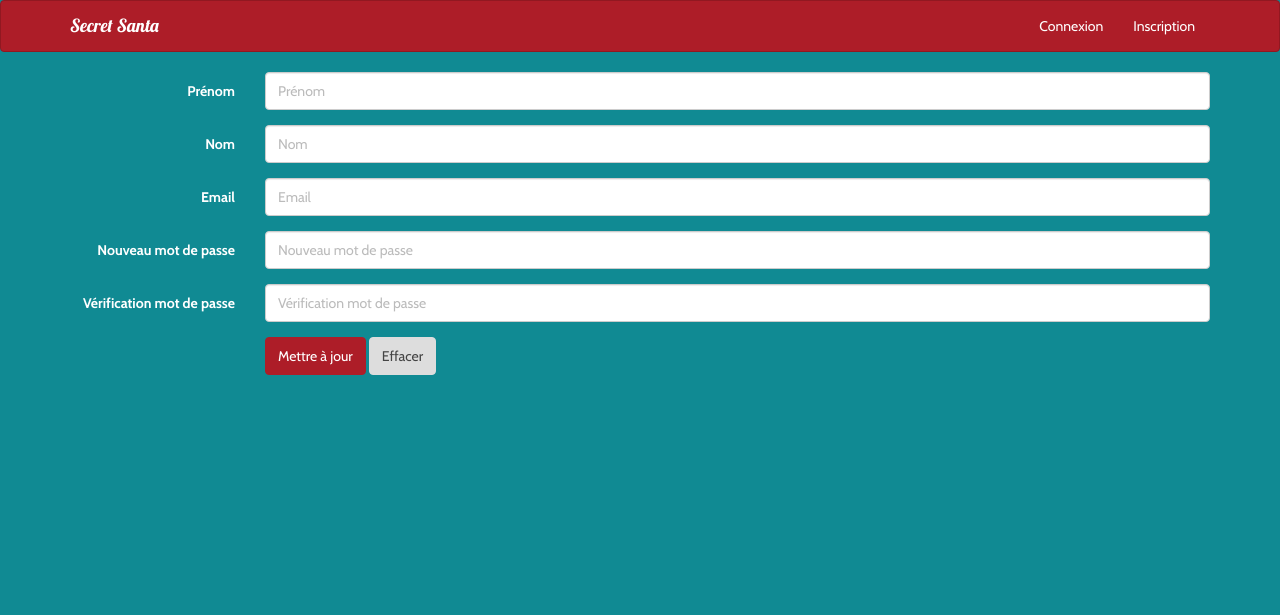
After one commit to yoannfleurydev/secret-santa, a PHP site: template views/modify_user.html.twig in a window 1280 px wide. The commit adds this page. Shown: the top 615 px of the page. Run offline with PHP 8.4, Linux system fonts and the light colour scheme; the template is opened without the code that fills it, so the values that code supplies are empty; some libraries are stand-ins or nearby versions.

Commit message:
feat(user) : user can now access to the modify page for their profile

```diff
--- /dev/null
+++ b/views/modify_user.html.twig
@@ -0,0 +1,42 @@
+{% extends "template.html.twig" %}
+
+{% block content %}
+    <form class="form-horizontal">
+        <div class="form-group">
+            <label for="user_firstname" class="col-sm-2 control-label">Prénom</label>
+            <div class="col-sm-10">
+                <input type="text" class="form-control" name="user_firstname" id="user_firstname" placeholder="Prénom" value="{{ user.userFirstname }}">
+            </div>
+        </div>
+        <div class="form-group">
+            <label for="user_lastname" class="col-sm-2 control-label">Nom</label>
+            <div class="col-sm-10">
+                <input type="text" class="form-control" name="user_lastname" id="user_lastname" placeholder="Nom" value="{{ user.userLastname }}">
+            </div>
+        </div>
+        <div class="form-group">
+            <label for="user_email" class="col-sm-2 control-label">Email</label>
+            <div class="col-sm-10">
+                <input type="email" class="form-control" name="user_email" id="user_email" placeholder="Email" value="{{ user.userEmail }}">
+            </div>
+        </div>
+        <div class="form-group">
+            <label for="user_password" class="col-sm-2 control-label">Nouveau mot de passe</label>
+            <div class="col-sm-10">
+                <input type="password" class="form-control" name="user_password" id="user_password" placeholder="Nouveau mot de passe">
+            </div>
+        </div>
+        <div class="form-group">
+            <label for="user_password_verification" class="col-sm-2 control-label">Vérification mot de passe</label>
+            <div class="col-sm-10">
+                <input type="password" class="form-control" name="user_password_verification" id="user_password_verification" placeholder="Vérification mot de passe">
+            </div>
+        </div>
+        <div class="form-group">
+            <div class="col-sm-offset-2 col-sm-10">
+                <button type="submit" class="btn btn-primary">Mettre à jour</button>
+                <button type="reset" class="btn btn-default">Effacer</button>
+            </div>
+        </div>
+    </form>
+{% endblock %}
```
Also changed, not shown: app/routes/get.php (+15 -0 lines), views/user.html.twig (+9 -1 lines).
